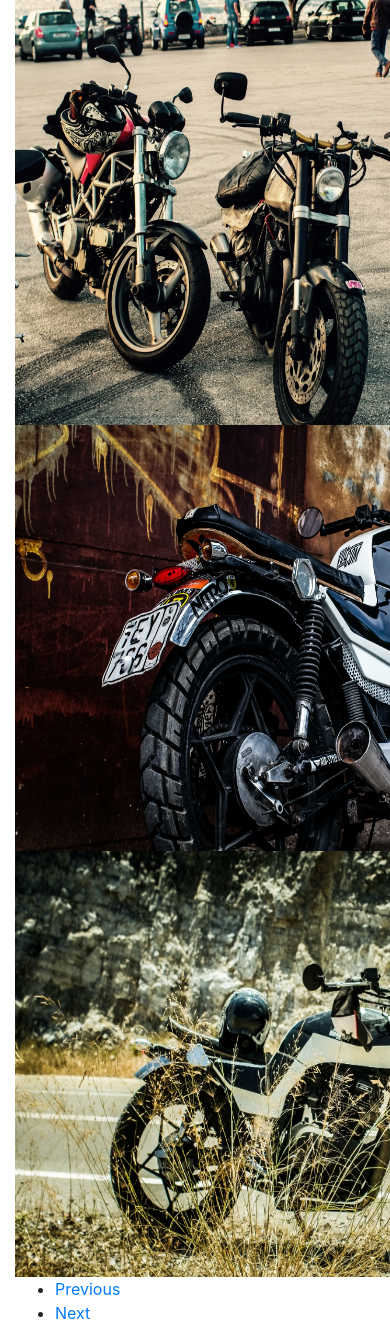
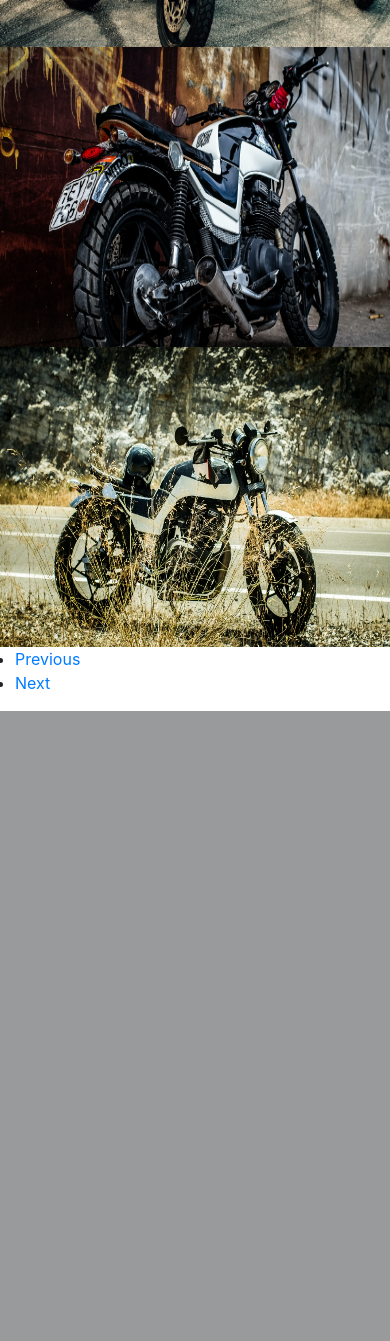
Before and after one commit to RichardBongani/ImageSlider-jquerry, a PHP site: page / in a window 390 px wide; the page is wider, and only the part inside the window is pictured. Shown: the part 909-2250 px from the top of that part. After the commit the page ends 1620 px from the top of that part, so only its background shows below. Run offline with PHP 8.4, Linux system fonts and the light colour scheme; some libraries are stand-ins or nearby versions.

Commit message:
making image slider responsive by adding a media query important value

```diff
--- a/index.html
+++ b/index.html
@@ -17,19 +17,20 @@
     <!-- -------First slider Image------ -->
     <div class="container">
         <h1 class="text-center">My MotorSpots toys</h1>
+        <div class="imgs">
         <div class="slider">
-            <img src="images/motor1.jpg" width="640" height="426" alt="motorbike">
-            <img src="images/motor2.jpg" width="640" height="426" alt="motorbike">
-            <img src="images/moto3.jpg" width="640" height="426" alt="motorbike">
-            <img src="images/motor4.jpg" width="640" height="426" alt="motorbike">
-            <img src="images/motor5.jpg" width="640" height="426" alt="motorbike">
+            <img src="images/motor1.jpg" width="640" height="426" alt="motorbike" class="img">
+            <img src="images/motor2.jpg" width="640" height="426" alt="motorbike" class="img">
+            <img src="images/moto3.jpg" width="640" height="426" alt="motorbike" class="img">
+            <img src="images/motor4.jpg" width="640" height="426" alt="motorbike" class="img">
+            <img src="images/motor5.jpg" width="640" height="426" alt="motorbike" class="img">
+        </div>
         </div>
         <ul id="nav">
             <li id="prev"><a href="#">Previous</a></li>
             <li id="next"><a href="#">Next</a></li>
         </ul>
     </div>
-
     <script src="application.js"></script>
 </body>
 </html>
--- a/style.css
+++ b/style.css
@@ -1,3 +1,33 @@
+* {
+    margin: 0;
+    padding: 0;
+    border: 0px;
+}
+
 h1 {
     font-family: 'Dancing Script', cursive;
 }
+
+.container {
+    width: auto;
+    position: relative;
+}
+
+.imgs {
+    display: flex;
+    justify-content: center;
+}
+
+/* Mobile Resposive */
+@media (max-width: 786px){
+    body {
+        overflow-x: hidden;
+    }
+
+    .img {
+        width:400px !important;
+        height: 300px !important;
+    }
+}
+
+/* Working with the navigation  */
```
